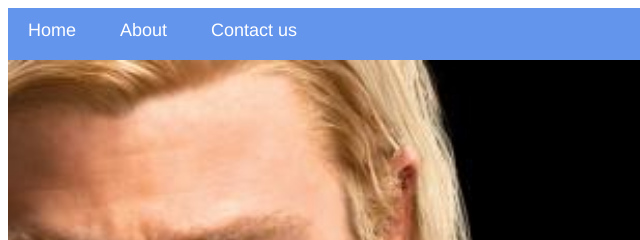
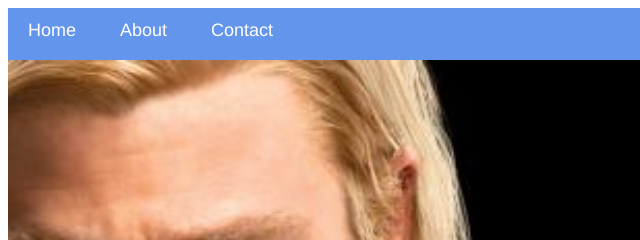
Before and after one commit to justincalex/My-Super-Hero-App, a plain HTML site: page index.html in a window 1280 px wide. Shown: the top 240 px of the page, 0-640 px from the left. Drawn offline with Linux system fonts and the light colour scheme.

Commit message:
Update index.html

```diff
--- a/index.html
+++ b/index.html
@@ -7,7 +7,7 @@
         <div id="menu">
             <a href="index.html">Home</a>
             <a href="About.html">About</a>
-            <a href="Contact.html">Contact us</a>
+            <a href="Contact.html">Contact</a>
         </div>
         <div class="gallery">
             <a href="avenger-1.html"><img src="images/avengers_01.jpg" /></a>
```
